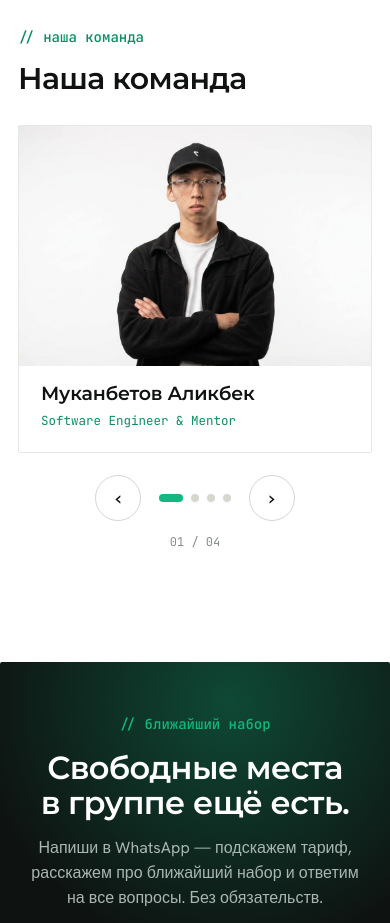
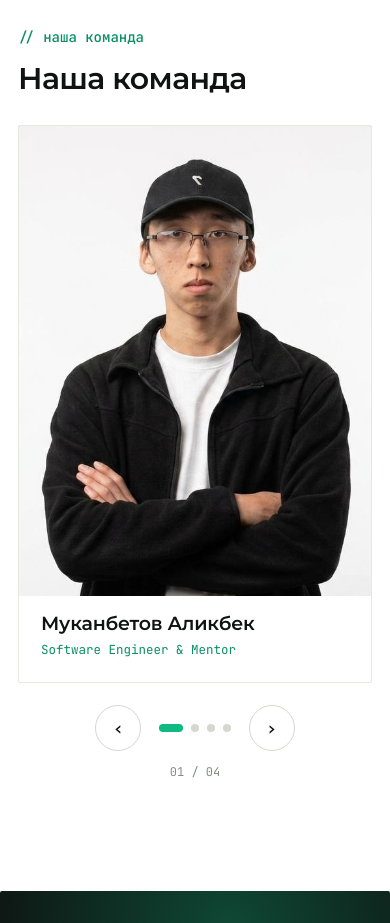
Before and after one commit to alikbek3002/VibeCoding-Courses, a Next.js app: page / in a window 390 px wide. Shown: the part 7080-8003 px from the top of the page. Built offline with nearby package versions, Linux system fonts and the light colour scheme; a web font is replaced by a local one.

Commit message:
fix: update team avatar styling to use aspect ratio for better responsiveness

```diff
--- a/app/globals.css
+++ b/app/globals.css
@@ -236,7 +236,7 @@ h1,h2,h3,h4{font-family:var(--font-display);font-weight:700;line-height:1.1;lett
 .team-count{text-align:center;margin-top:12px;font-size:12px;color:var(--ink-3)}
 .team-card{background:#fff;border:1px solid var(--line);border-radius:2px;padding-bottom:22px;overflow:hidden;display:flex;flex-direction:column;transition:transform .3s var(--ez),box-shadow .3s var(--ez),border-color .3s}
 .team-card:hover{transform:translateY(-5px);box-shadow:var(--shadow);border-color:var(--line-2)}
-.team-ava{position:relative;height:240px;display:flex;align-items:center;justify-content:center;background:linear-gradient(135deg,var(--acc),var(--acc-d) 70%,#06231a)}
+.team-ava{position:relative;aspect-ratio:3/4;display:flex;align-items:center;justify-content:center;background:linear-gradient(135deg,var(--acc),var(--acc-d) 70%,#06231a)}
 .team-ava span{font-family:var(--font-display);font-size:84px;font-weight:700;line-height:1;color:#fff}
 .team-photo{object-fit:cover}
 .team-name{font-size:19px;font-weight:600;letter-spacing:-0.01em;margin:18px 22px 0;color:var(--ink)}
```
Also changed, not shown: 1 other file (tests, documents, lock files or other folders).
